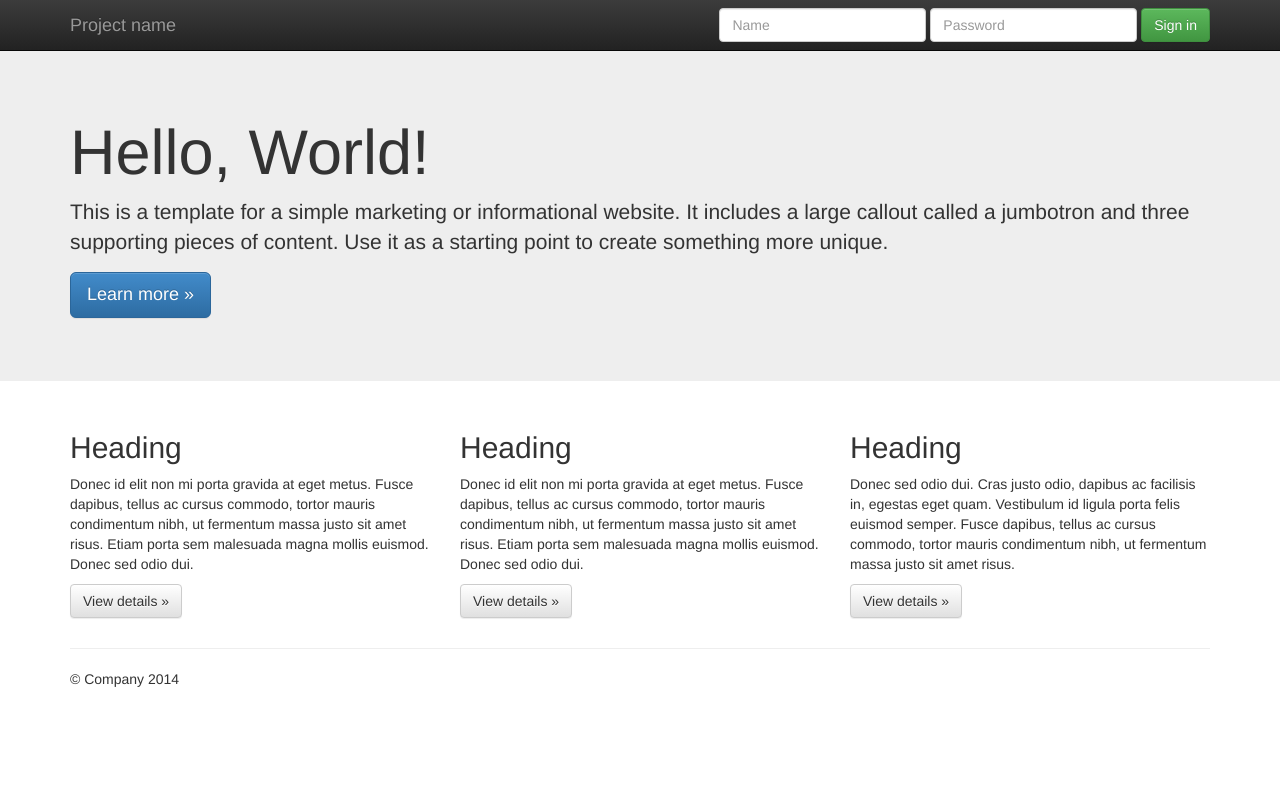
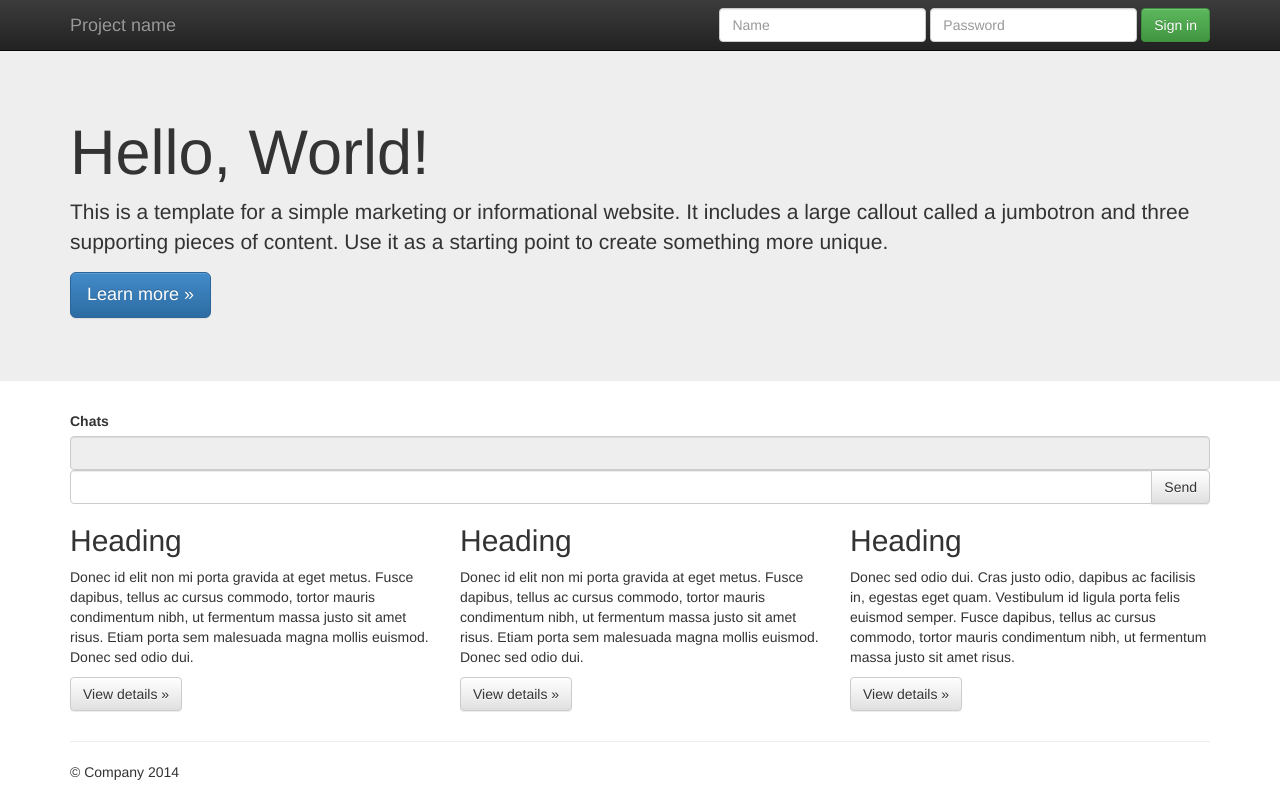
Before and after one commit to levithomason/hackathon-angular001, a plain HTML site: page index.html in a window 1280 px wide. Drawn offline with nearby package versions, Linux system fonts and the light colour scheme; a script that the page names is missing.

Commit message:
scaffolds out chat window and bar

```diff
--- a/index.html
+++ b/index.html
@@ -53,6 +53,19 @@
     </div>
 
     <div class="container">
+        <div class="row">
+            <div class="col-xs-12">
+                <label for="my_chats">Chats</label>
+                <input id="my_chats" type="textarea" class="form-control" disabled/>
+
+                <div class="input-group">
+                    <input type="text" class="form-control">
+                    <span class="input-group-btn">
+                        <button class="btn btn-default" type="button">Send</button>
+                    </span>
+                </div>
+            </div>
+        </div>
       <!-- Example row of columns -->
       <div class="row">
         <div class="col-md-4">
```
